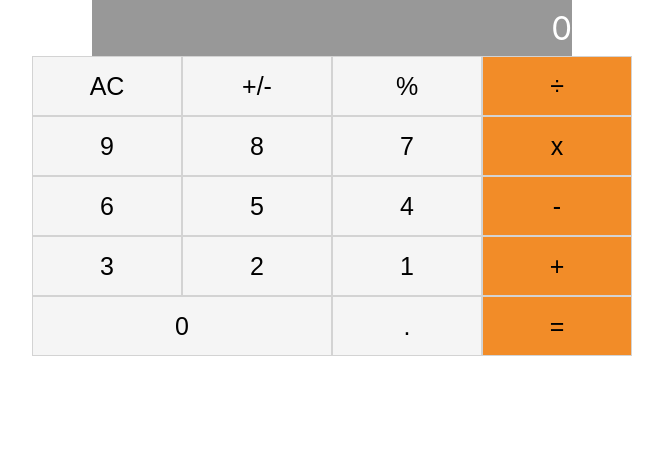
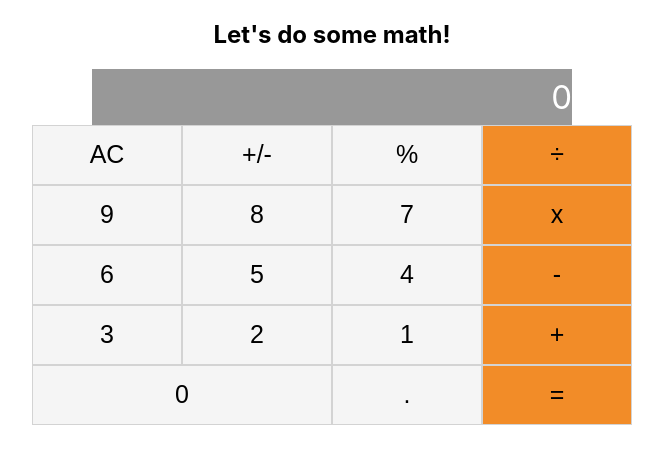
Before and after one commit to Santosh-Konappanavar/Math-Magicians, a React (Create React App) app: page / in a window 1280 px wide. Shown: the top 464 px of the page, without its empty margins (308-971 px from the left). Built offline with nearby package versions, Linux system fonts and the light colour scheme.

Commit message:
ADD child component

```diff
--- a/src/components/Calculator.js
+++ b/src/components/Calculator.js
@@ -4,6 +4,7 @@ import { NumberBtns, operatorBtns } from './buttons';
 function Calculator() {
   return (
     <div className="calcy-container">
+      <h2>Let&apos;s do some math!</h2>
       <div className="calcy-box">
         <div className="displayvalue">0</div>
         <div className="Number_container">
```
